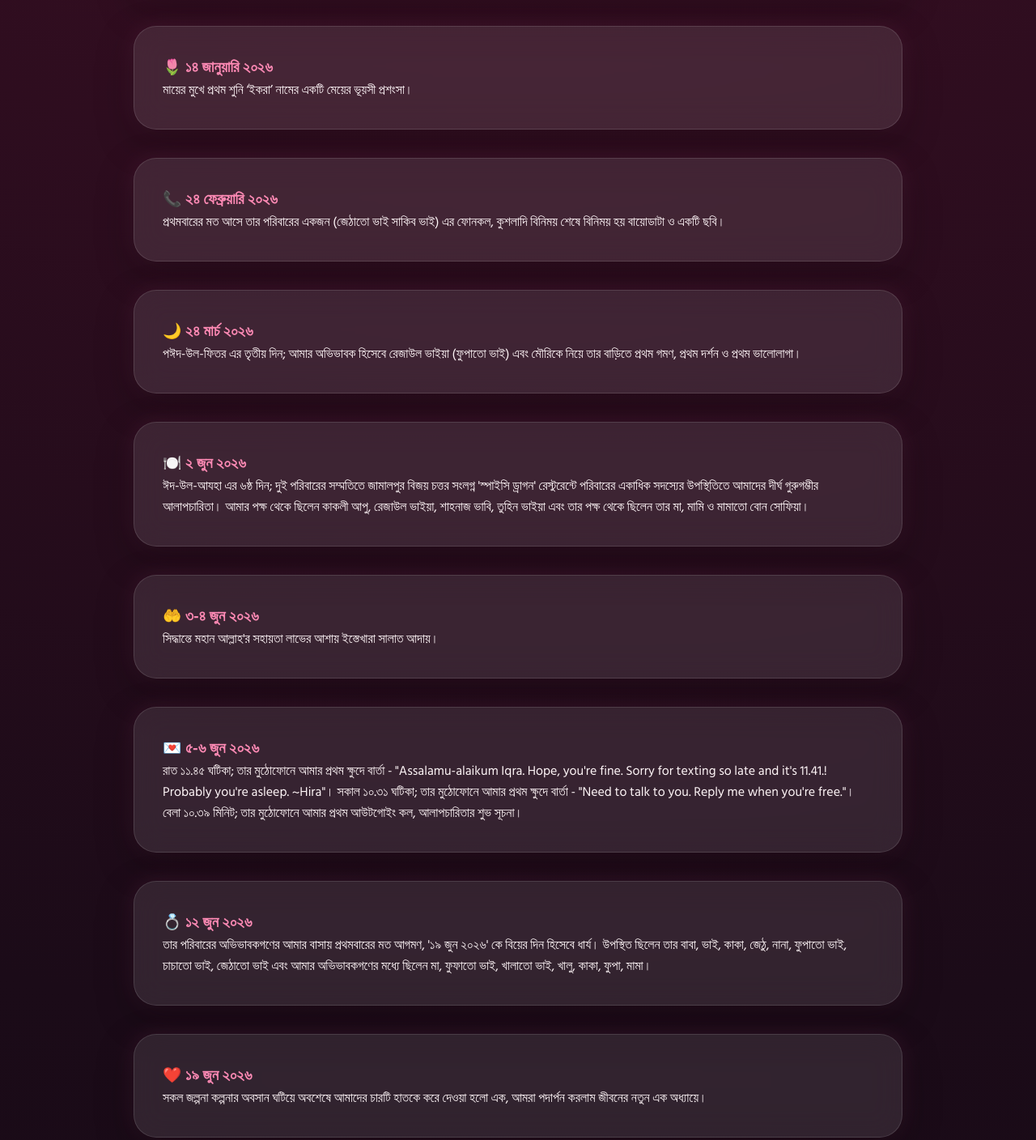
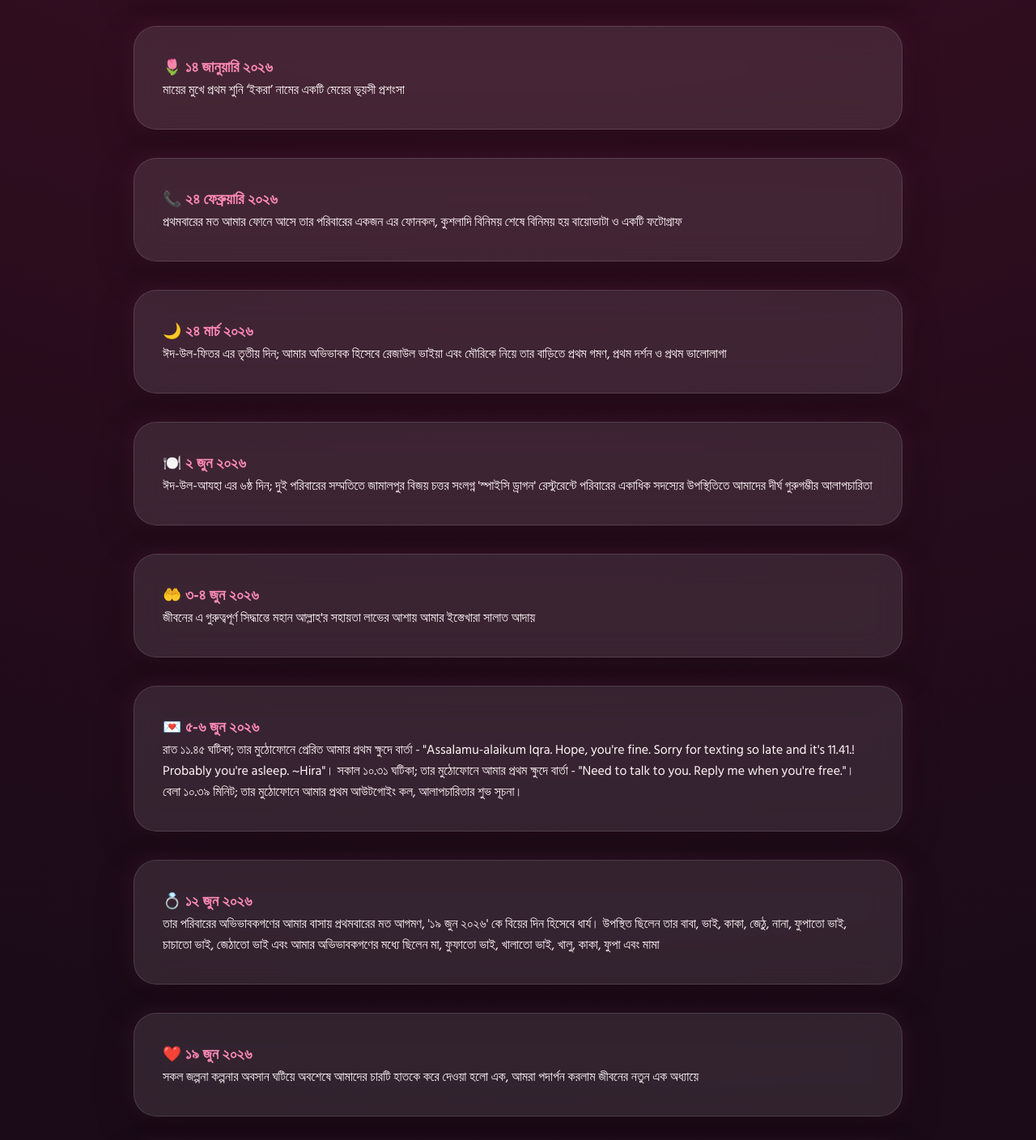
Before and after one commit to iqbalhhasan/19JUNE2026, a plain HTML site: page index.html in a window 1280 px wide. Shown: the part 1290-2698 px from the top of the page at 81% size. Drawn offline with Linux system fonts and the light colour scheme.

Commit message:
Update index.html

```diff
--- a/index.html
+++ b/index.html
@@ -95,14 +95,14 @@ Thank you for being my peace, my comfort and my favourite blessing.<br><br>
 </p>
 </div>
 
-<div class="timeline-card"><h3>🌷 ১৪ জানুয়ারি ২০২৬</h3><p>মায়ের মুখে প্রথম শুনি ‘ইকরা’ নামের একটি মেয়ের ভূয়সী প্রশংসা।</p></div>
-<div class="timeline-card"><h3>📞 ২৪ ফেব্রুয়ারি ২০২৬</h3><p>প্রথমবারের মত আসে তার পরিবারের একজন (জেঠাতো ভাই সাকিব ভাই) এর ফোনকল, কুশলাদি বিনিময় শেষে বিনিময় হয় বায়োডাটা ও একটি ছবি।</p></div>
-<div class="timeline-card"><h3>🌙 ২৪ মার্চ ২০২৬</h3><p>পঈদ-উল-ফিতর এর তৃতীয় দিন; আমার অভিভাবক হিসেবে রেজাউল ভাইয়া (ফুপাতো ভাই) এবং মৌরিকে নিয়ে তার বাড়িতে প্রথম গমণ, প্রথম দর্শন ও প্রথম ভালোলাগা।</p></div>
-<div class="timeline-card"><h3>🍽️ ২ জুন ২০২৬</h3><p>ঈদ-উল-আযহা এর ৬ষ্ঠ দিন; দুই পরিবারের সম্মতিতে জামালপুর বিজয় চত্তর সংলগ্ন 'স্পাইসি ড্রাগন' রেস্টুরেন্টে পরিবারের একাধিক সদস্যের উপস্থিতিতে আমাদের দীর্ঘ গুরুগম্ভীর আলাপচারিতা। আমার পক্ষ থেকে ছিলেন কাকলী আপু, রেজাউল ভাইয়া, শাহনাজ ভাবি, তুহিন ভাইয়া এবং তার পক্ষ থেকে ছিলেন তার মা, মামি ও মামাতো বোন সোফিয়া। </p></div>
-<div class="timeline-card"><h3>🤲 ৩-৪ জুন ২০২৬</h3><p>সিদ্ধান্তে মহান আল্লাহ'র সহায়তা লাভের আশায় ইস্তেখারা সালাত আদায়।</p></div>
-<div class="timeline-card"><h3>💌 ৫-৬ জুন ২০২৬</h3><p>রাত ১১.৪৫ ঘটিকা; তার মুঠোফোনে আমার প্রথম ক্ষুদে বার্তা - "Assalamu-alaikum Iqra. Hope, you're fine. Sorry for texting so late and it's 11.41.! Probably you're asleep. ~Hira"। সকাল ১০.৩১ ঘটিকা; তার মুঠোফোনে আমার প্রথম ক্ষুদে বার্তা - "Need to talk to you. Reply me when you're free."। বেলা ১০.৩৯ মিনিট; তার মুঠোফোনে আমার প্রথম আউটগোইং কল, আলাপচারিতার শুভ সূচনা।</p></div>
-<div class="timeline-card"><h3>💍 ১২ জুন ২০২৬</h3><p>তার পরিবারের অভিভাবকগণের আমার বাসায় প্রথমবারের মত আগমণ, '১৯ জুন ২০২৬' কে বিয়ের দিন হিসেবে ধার্য। উপস্থিত ছিলেন তার বাবা, ভাই, কাকা, জেঠু, নানা, ফুপাতো ভাই, চাচাতো ভাই, জেঠাতো ভাই এবং আমার অভিভাবকগণের মধ্যে ছিলেন মা, ফুফাতো ভাই, খালাতো ভাই, খালু, কাকা, ফুপা, মামা।</p></div>
-<div class="timeline-card"><h3>❤️ ১৯ জুন ২০২৬</h3><p>সকল জল্পনা কল্পনার অবসান ঘটিয়ে অবশেষে আমাদের চারটি হাতকে করে দেওয়া হলো এক, আমরা পদার্পন করলাম জীবনের নতুন এক অধ্যায়ে।</p></div>
+<div class="timeline-card"><h3>🌷 ১৪ জানুয়ারি ২০২৬</h3><p>মায়ের মুখে প্রথম শুনি ‘ইকরা’ নামের একটি মেয়ের ভূয়সী প্রশংসা</p></div>
+<div class="timeline-card"><h3>📞 ২৪ ফেব্রুয়ারি ২০২৬</h3><p>প্রথমবারের মত আমার ফোনে আসে তার পরিবারের একজন এর ফোনকল, কুশলাদি বিনিময় শেষে বিনিময় হয় বায়োডাটা ও একটি ফটোগ্রাফ</p></div>
+<div class="timeline-card"><h3>🌙 ২৪ মার্চ ২০২৬</h3><p>ঈদ-উল-ফিতর এর তৃতীয় দিন; আমার অভিভাবক হিসেবে রেজাউল ভাইয়া এবং মৌরিকে নিয়ে তার বাড়িতে প্রথম গমণ, প্রথম দর্শন ও প্রথম ভালোলাগা</p></div>
+<div class="timeline-card"><h3>🍽️ ২ জুন ২০২৬</h3><p>ঈদ-উল-আযহা এর ৬ষ্ঠ দিন; দুই পরিবারের সম্মতিতে জামালপুর বিজয় চত্তর সংলগ্ন 'স্পাইসি ড্রাগন' রেস্টুরেন্টে পরিবারের একাধিক সদস্যের উপস্থিতিতে আমাদের দীর্ঘ গুরুগম্ভীর আলাপচারিতা</p></div>
+<div class="timeline-card"><h3>🤲 ৩-৪ জুন ২০২৬</h3><p>জীবনের এ গুরুত্বপূর্ণ সিদ্ধান্তে মহান আল্লাহ'র সহায়তা লাভের আশায় আমার ইস্তেখারা সালাত আদায়</p></div>
+<div class="timeline-card"><h3>💌 ৫-৬ জুন ২০২৬</h3><p>রাত ১১.৪৫ ঘটিকা; তার মুঠোফোনে প্রেরিত আমার প্রথম ক্ষুদে বার্তা - "Assalamu-alaikum Iqra. Hope, you're fine. Sorry for texting so late and it's 11.41.! Probably you're asleep. ~Hira"। সকাল ১০.৩১ ঘটিকা; তার মুঠোফোনে আমার প্রথম ক্ষুদে বার্তা - "Need to talk to you. Reply me when you're free."। বেলা ১০.৩৯ মিনিট; তার মুঠোফোনে আমার প্রথম আউটগোইং কল, আলাপচারিতার শুভ সূচনা।</p></div>
+<div class="timeline-card"><h3>💍 ১২ জুন ২০২৬</h3><p>তার পরিবারের অভিভাবকগণের আমার বাসায় প্রথমবারের মত আগমণ, '১৯ জুন ২০২৬' কে বিয়ের দিন হিসেবে ধার্য। উপস্থিত ছিলেন তার বাবা, ভাই, কাকা, জেঠু, নানা, ফুপাতো ভাই, চাচাতো ভাই, জেঠাতো ভাই এবং আমার অভিভাবকগণের মধ্যে ছিলেন মা, ফুফাতো ভাই, খালাতো ভাই, খালু, কাকা, ফুপা এবং মামা</p></div>
+<div class="timeline-card"><h3>❤️ ১৯ জুন ২০২৬</h3><p>সকল জল্পনা কল্পনার অবসান ঘটিয়ে অবশেষে আমাদের চারটি হাতকে করে দেওয়া হলো এক, আমরা পদার্পন করলাম জীবনের নতুন এক অধ্যায়ে</p></div>
 
 <div class="letter">
 <h2>🌹 One Month Later – 19 July 2026</h2>
```
